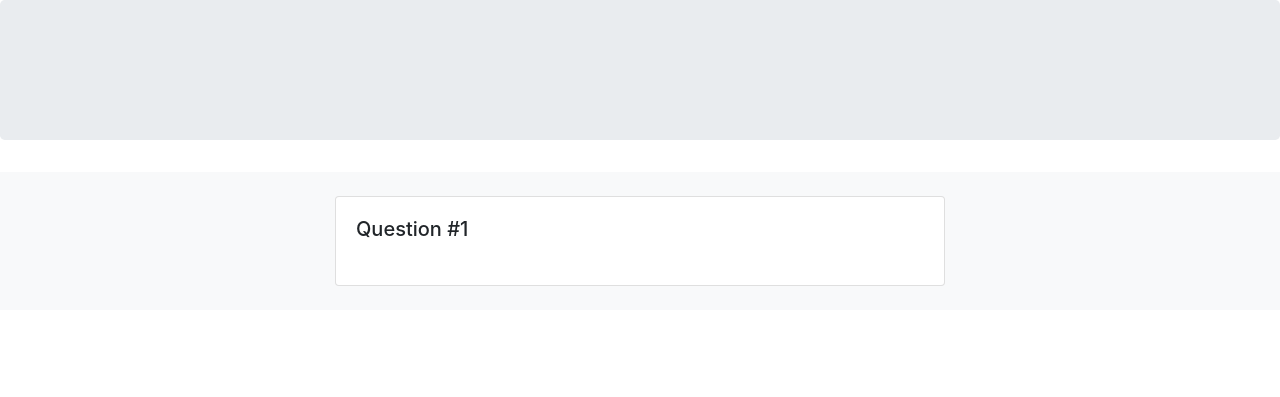
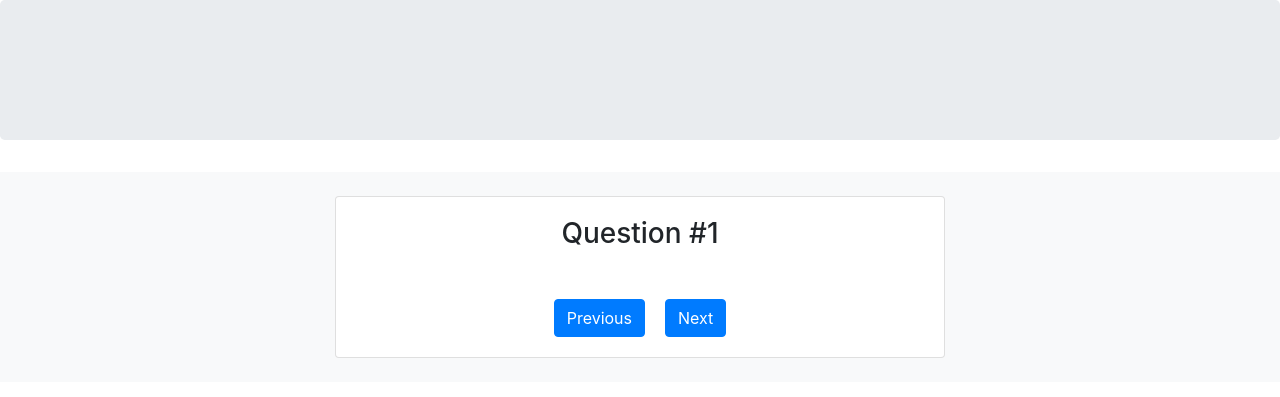
Before and after one commit to dominicpocaan/WebTech, a PHP site: page /quiz_fill-in-the-blanks.html in a window 1280 px wide. Shown: the part 56-453 px from the top of the page. Run offline with PHP 8.4, Linux system fonts and the light colour scheme; some libraries are stand-ins or nearby versions.

Commit message:
Add buttons in the quiz.

```diff
--- a/website_ui/quiz_fill-in-the-blanks.html
+++ b/website_ui/quiz_fill-in-the-blanks.html
@@ -38,8 +38,16 @@
 			<div class="row">
 				<div class="col-md-6 mx-auto">
 					<div class="card card-body">
-						<h5 class="text-left mb-4">Question #1</h5>
-
+						<h3 class="text-center mb-4">Question #1</h3>
+						<br>
+						<div class="row">
+							<div class="col-md-6 mx-auto">
+								<div class="d-flex justify-content-center">
+									<button type="button" class="btn btn-primary">Previous</button>
+									<button type="button" class="btn btn-primary" style="margin-left: 20px;">Next</button>
+								</div>
+							</div>
+						</div>
 					</div>
 				</div>
 			</div>
--- a/website_ui/styles/style.css
+++ b/website_ui/styles/style.css
@@ -4,13 +4,11 @@
   padding-left: 35px;
   margin-bottom: 12px;
   cursor: pointer;
-  font-size: 22px;
   -webkit-user-select: none;
   -moz-user-select: none;
   -ms-user-select: none;
   user-select: none;
 }
-
 
 .container input {
   position: absolute;
@@ -19,7 +17,6 @@
   height: 0;
   width: 0;
 }
-
 
 .checkmark {
   position: absolute;
@@ -30,16 +27,13 @@
   background-color: #eee;
 }
 
-
 .container:hover input ~ .checkmark {
   background-color: #ccc;
 }
 
-
 .container input:checked ~ .checkmark {
   background-color: #2196F3;
 }
-
 
 .checkmark:after {
   content: "";
@@ -47,11 +41,9 @@
   display: none;
 }
 
-
 .container input:checked ~ .checkmark:after {
   display: block;
 }
-
 
 .container .checkmark:after {
   left: 9px;
@@ -65,29 +57,23 @@
   transform: rotate(45deg);
 }
 
-
--------
-
 .rbutton {
   display: block;
   position: relative;
   padding-left: 35px;
   margin-bottom: 12px;
   cursor: pointer;
-  font-size: 22px;
   -webkit-user-select: none;
   -moz-user-select: none;
   -ms-user-select: none;
   user-select: none;
 }
 
-
 .rbutton input {
   position: absolute;
   opacity: 0;
   cursor: pointer;
 }
-
 
 .cmark {
   position: absolute;
@@ -99,16 +85,13 @@
   border-radius: 50%;
 }
 
-
 .rbutton:hover input ~ .cmark {
   background-color: #ccc;
 }
 
-
 .rbutton input:checked ~ .cmark {
   background-color: #2196F3;
 }
-
 
 .cmark:after {
   content: "";
@@ -116,11 +99,9 @@
   display: none;
 }
 
-
 .rbutton input:checked ~ .cmark:after {
   display: block;
 }
-
 
 .rbutton .cmark:after {
   top: 9px;
@@ -130,16 +111,3 @@
   border-radius: 50%;
   background: white;
 }
-
--------
-
-
-
-
-
-.quiz-container{
-  position: relative;
-  height: 200px;
-  margin-top: 10px;
-  margin-left: 50px;
-}
```
Also changed, not shown: website_ui/quiz_multiple-choice.html (+10 -0 lines).
